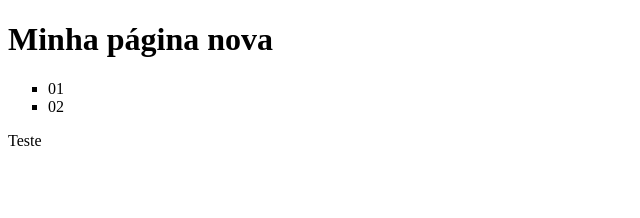
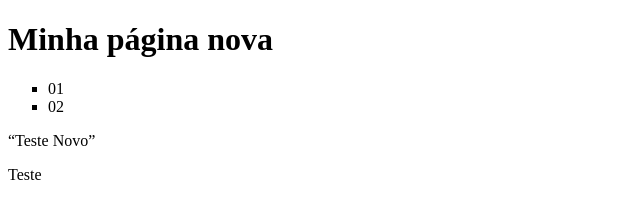
Before and after one commit to virtonp/git-fundamentos, a plain HTML site: page index.html in a window 1280 px wide. Shown: the whole page, without its empty margins (0-640 px from the left). Drawn offline with Linux system fonts and the light colour scheme.

Commit message:
Testando a nova branch

```diff
--- a/index.html
+++ b/index.html
@@ -13,6 +13,7 @@
             <li>01</li>
             <li>02</li>
         </ul>
+        <q>Teste Novo</q>
 
 
     <p>Teste</p>
```
Also changed, not shown: pagina.html (+1 -0 lines).
